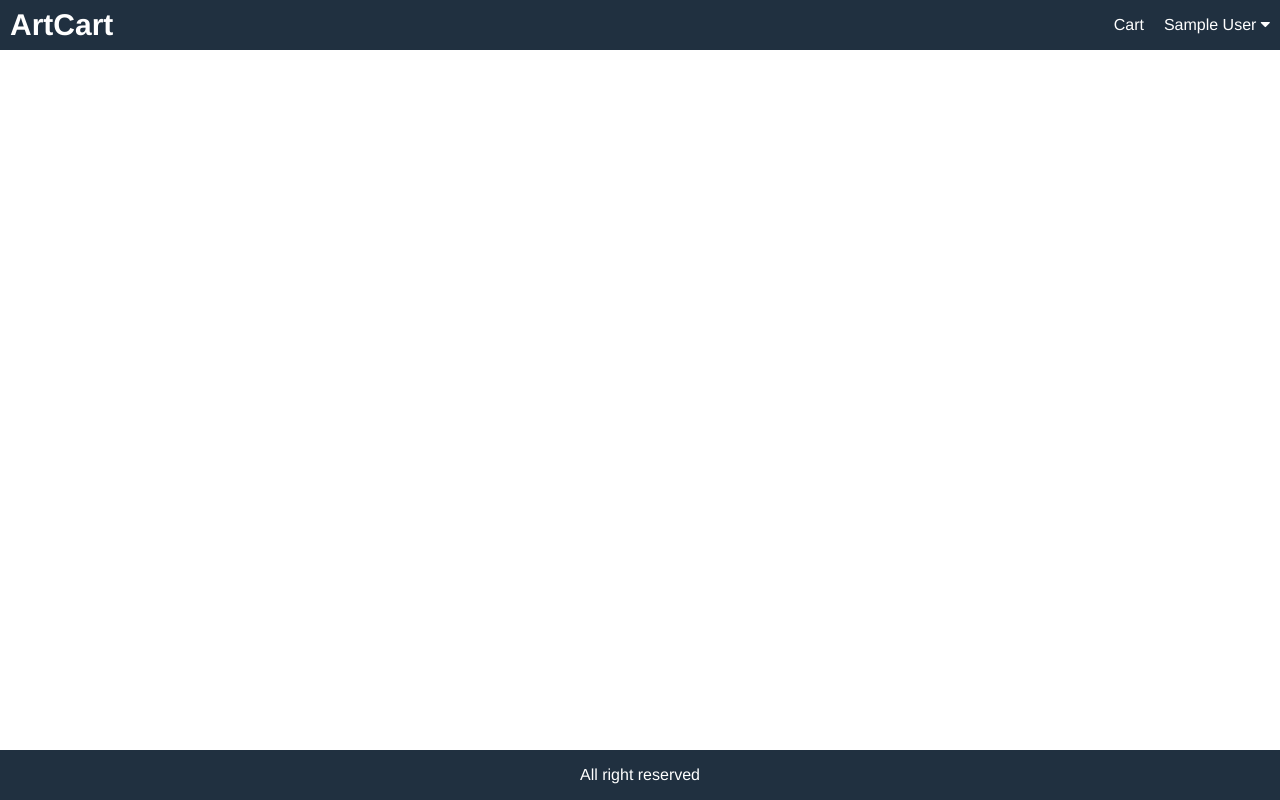
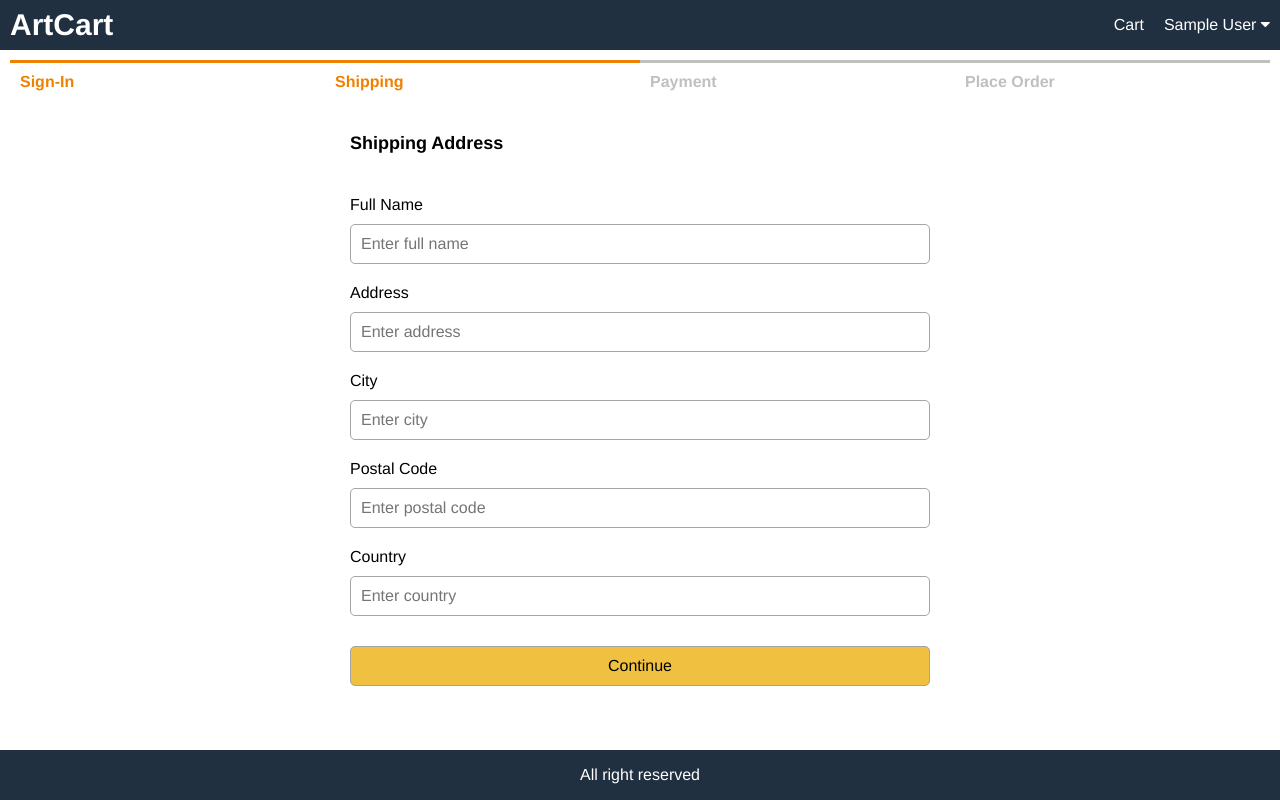
Before and after one commit to sachinit254/ArtCart-ecommerce, a React (Create React App) app in the folder frontend/: page /shipping in a window 1280 px wide. Built offline with nearby package versions, Linux system fonts and the light colour scheme; sample sign-in values are in the browser's storage.

Commit message:
creating shipping screen

```diff
--- a/frontend/src/App.js
+++ b/frontend/src/App.js
@@ -5,8 +5,10 @@
 import CartScreen from "./screens/CartScreen";
 import HomeScreen from "./screens/HomeScreen";
 import ProductScreen from "./screens/ProductScreen";
+import ShippingAddressScreen from './screens/ShippingAddressScreen';
 import SigninScreen from "./screens/SigninScreen";
 import RegisterScreen from "./screens/RegisterScreen";
+
 
 function App() {
   const cart = useSelector(state => state.cart);
@@ -58,6 +60,7 @@
           <Route path="/product/:id" component={ProductScreen}></Route>
           <Route path="/signin" component={SigninScreen}></Route>
           <Route path="/register" component={RegisterScreen}></Route>
+          <Route path="/shipping" component={ShippingAddressScreen}></Route>
           <Route path="/" component={HomeScreen} exact></Route>
         </main>
         <footer className="row center">All right reserved</footer>
--- a/frontend/src/actions/cartActions.js
+++ b/frontend/src/actions/cartActions.js
@@ -1,5 +1,5 @@
 import Axios from 'axios';
-import { CART_ADD_ITEM, CART_REMOVE_ITEM } from '../constants/cartConstants';
+import { CART_ADD_ITEM, CART_REMOVE_ITEM, CART_SAVE_SHIPPING_ADDRESS} from '../constants/cartConstants';
 
 export const addToCart = (productId, qty) => async (dispatch, getState) => {
   const { data } = await Axios.get(`/api/products/${productId}`);
@@ -21,3 +21,9 @@
   dispatch({ type: CART_REMOVE_ITEM, payload: productId });
   localStorage.setItem('cartItems', JSON.stringify(getState().cart.cartItems));
 };
+
+
+export const saveShippingAddress = (data) => (dispatch) => {
+  dispatch({ type: CART_SAVE_SHIPPING_ADDRESS, payload: data });
+  localStorage.setItem('shippingAddress', JSON.stringify(data));
+};
--- /dev/null
+++ b/frontend/src/components/CheckoutSteps.js
@@ -0,0 +1,12 @@
+import React from 'react';
+
+export default function CheckoutSteps(props) {
+  return (
+    <div className="row checkout-steps">
+      <div className={props.step1 ? 'active' : ''}>Sign-In</div>
+      <div className={props.step2 ? 'active' : ''}>Shipping</div>
+      <div className={props.step3 ? 'active' : ''}>Payment</div>
+      <div className={props.step4 ? 'active' : ''}>Place Order</div>
+    </div>
+  );
+}
--- a/frontend/src/constants/cartConstants.js
+++ b/frontend/src/constants/cartConstants.js
@@ -1,2 +1,3 @@
 export const CART_ADD_ITEM = 'CART_ADD_ITEM';
 export const CART_REMOVE_ITEM = 'CART_REMOVE_ITEM';
+export const CART_SAVE_SHIPPING_ADDRESS = 'CART_SAVE_SHIPPING_ADDRESS';
--- a/frontend/src/index.css
+++ b/frontend/src/index.css
@@ -231,3 +231,15 @@
 .dropdown:hover .dropdown-content {
   display: block;
 }
+/* Checkout Steps */
+.checkout-steps > div {
+  border-top: 0.3rem #c0c0c0 solid;
+  color: #c0c0c0;
+  flex: 1;
+  padding: 1rem;
+  font-weight: bold;
+}
+.checkout-steps > div.active {
+  border-top-color: #f08000;
+  color: #f08000;
+}
--- a/frontend/src/reducers/cartReducers.js
+++ b/frontend/src/reducers/cartReducers.js
@@ -1,4 +1,4 @@
-import { CART_ADD_ITEM, CART_REMOVE_ITEM } from '../constants/cartConstants';
+import { CART_ADD_ITEM, CART_REMOVE_ITEM, CART_SAVE_SHIPPING_ADDRESS } from '../constants/cartConstants';
 
 export const cartReducer = (state = { cartItems: [] }, action) => {
   switch (action.type) {
@@ -20,6 +20,8 @@
           ...state,
           cartItems: state.cartItems.filter((x) => x.product !== action.payload),
         };
+        case CART_SAVE_SHIPPING_ADDRESS:
+      return { ...state, shippingAddress: action.payload };
     default:
       return state;
   }
--- /dev/null
+++ b/frontend/src/screens/ShippingAddressScreen.js
@@ -0,0 +1,98 @@
+import React, { useState } from 'react';
+import { useDispatch, useSelector } from 'react-redux';
+import { saveShippingAddress } from '../actions/cartActions';
+import CheckoutSteps from '../components/CheckoutSteps';
+
+export default function ShippingAddressScreen(props) {
+  const userSignin = useSelector((state) => state.userSignin);
+  const { userInfo } = userSignin;
+  const cart = useSelector((state) => state.cart);
+  const { shippingAddress } = cart;
+  if (!userInfo) {
+    props.history.push('/signin');
+  }
+  const [fullName, setFullName] = useState(shippingAddress.fullName);
+  const [address, setAddress] = useState(shippingAddress.address);
+  const [city, setCity] = useState(shippingAddress.city);
+  const [postalCode, setPostalCode] = useState(shippingAddress.postalCode);
+  const [country, setCountry] = useState(shippingAddress.country);
+  const dispatch = useDispatch();
+  const submitHandler = (e) => {
+    e.preventDefault();
+    dispatch(
+      saveShippingAddress({ fullName, address, city, postalCode, country })
+    );
+    props.history.push('/payment');
+  };
+  return (
+    <div>
+      <CheckoutSteps step1 step2></CheckoutSteps>
+      <form className="form" onSubmit={submitHandler}>
+        <div>
+          <h1>Shipping Address</h1>
+        </div>
+        <div>
+          <label htmlFor="fullName">Full Name</label>
+          <input
+            type="text"
+            id="fullName"
+            placeholder="Enter full name"
+            value={fullName}
+            onChange={(e) => setFullName(e.target.value)}
+            required
+          ></input>
+        </div>
+        <div>
+          <label htmlFor="address">Address</label>
+          <input
+            type="text"
+            id="address"
+            placeholder="Enter address"
+            value={address}
+            onChange={(e) => setAddress(e.target.value)}
+            required
+          ></input>
+        </div>
+        <div>
+          <label htmlFor="city">City</label>
+          <input
+            type="text"
+            id="city"
+            placeholder="Enter city"
+            value={city}
+            onChange={(e) => setCity(e.target.value)}
+            required
+          ></input>
+        </div>
+        <div>
+          <label htmlFor="postalCode">Postal Code</label>
+          <input
+            type="text"
+            id="postalCode"
+            placeholder="Enter postal code"
+            value={postalCode}
+            onChange={(e) => setPostalCode(e.target.value)}
+            required
+          ></input>
+        </div>
+        <div>
+          <label htmlFor="country">Country</label>
+          <input
+            type="text"
+            id="country"
+            placeholder="Enter country"
+            value={country}
+            onChange={(e) => setCountry(e.target.value)}
+            required
+          ></input>
+        </div>
+        <div>
+          <label />
+          <button className="primary" type="submit">
+            Continue
+          </button>
+        </div>
+      </form>
+    </div>
+  );
+}
--- a/frontend/src/store.js
+++ b/frontend/src/store.js
@@ -17,6 +17,9 @@
     cartItems: localStorage.getItem("cartItems")
       ? JSON.parse(localStorage.getItem("cartItems"))
       : [],
+      shippingAddress: localStorage.getItem('shippingAddress')
+      ? JSON.parse(localStorage.getItem('shippingAddress'))
+      : {},
   },
 };
 const reducer = combineReducers({
```
